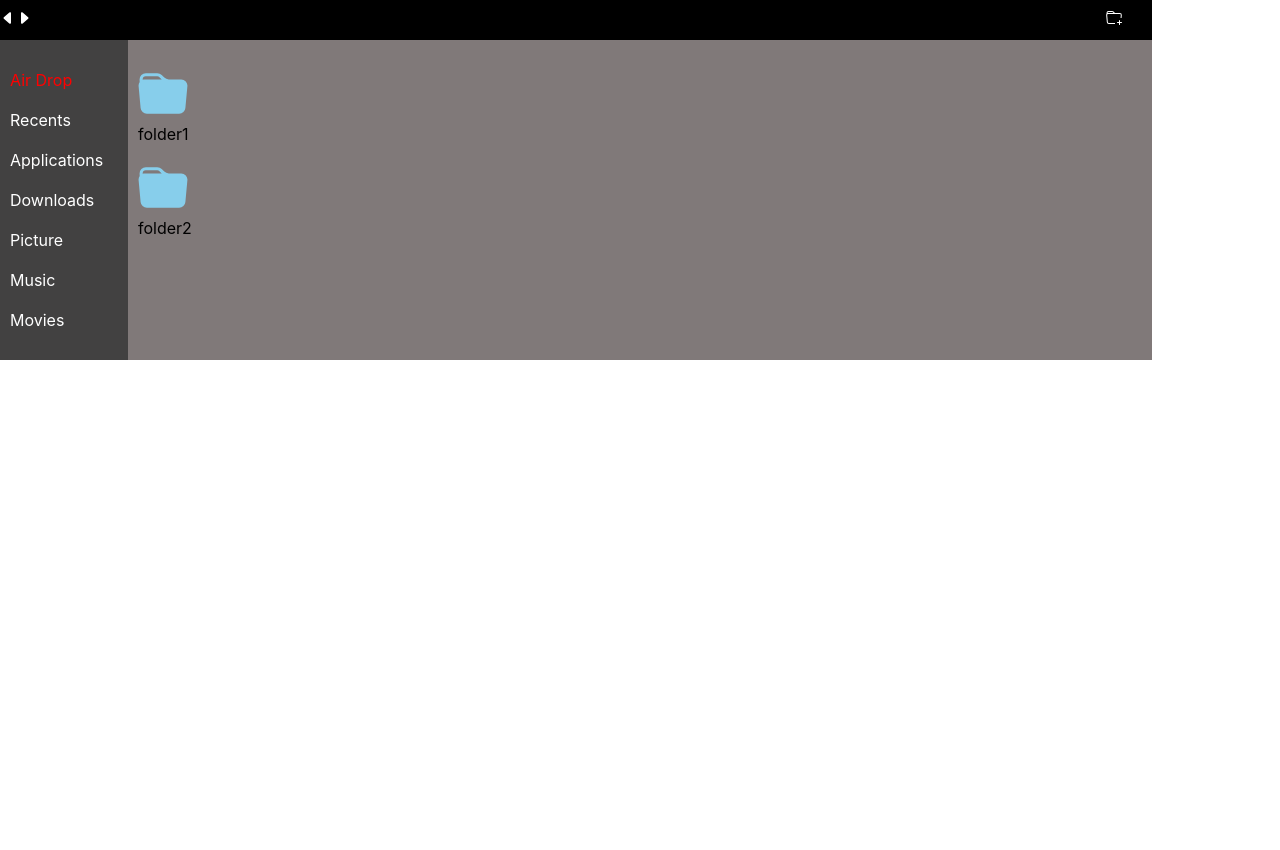
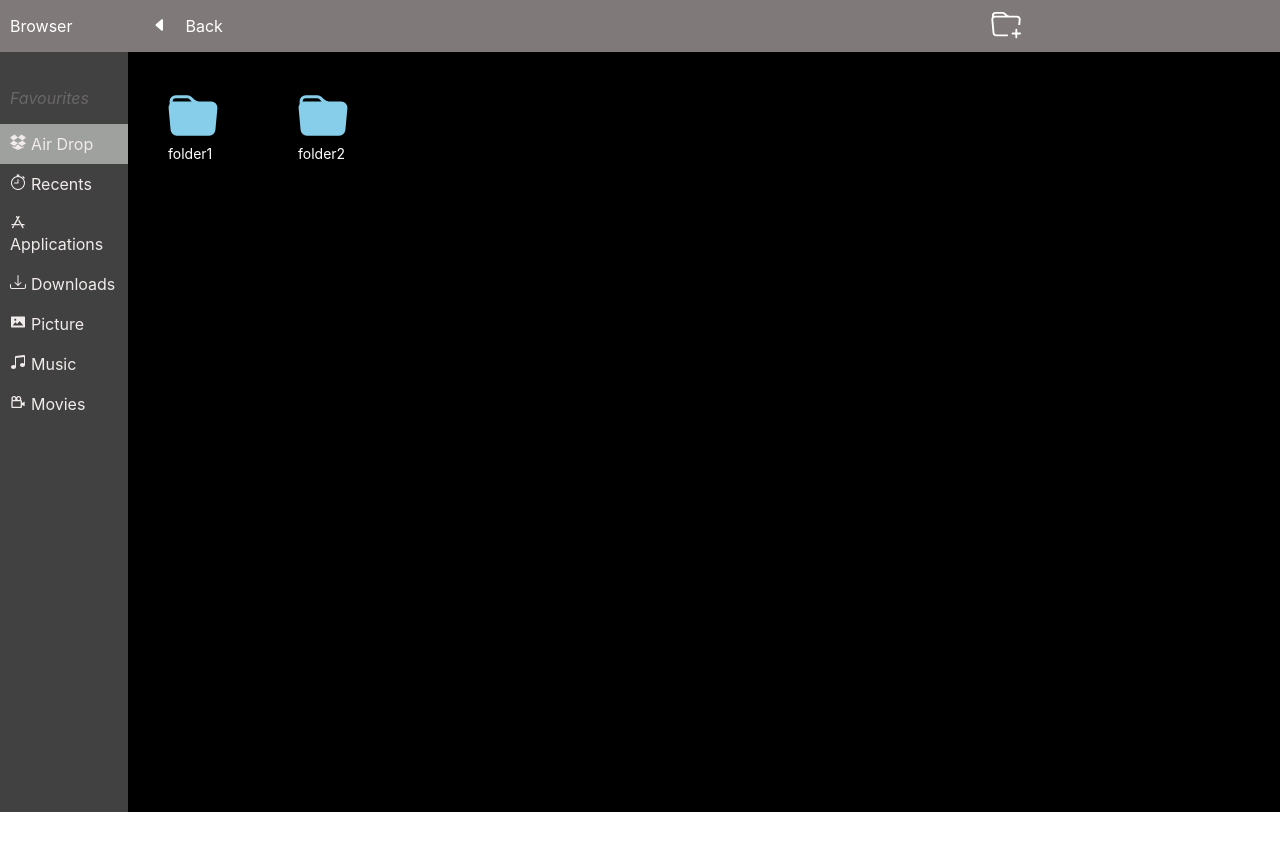
Before and after one commit to aks96/assesment, a React (Create React App) app: page / in a window 1280 px wide. Before the commit the page ends 800 px from the top, so only its background shows below. Built offline with nearby package versions, Linux system fonts and the light colour scheme.

Commit message:
optional functionalities

```diff
--- a/src/App.css
+++ b/src/App.css
@@ -1,11 +1,15 @@
 /* .App {
   text-align: center;
 } */
-
+body > #root > div {
+  height: 100vh;
+}
 .container {
   /* display: flex; */
   justify-content: center;
   align-items: center;
+  height: 100%;
+  width: 100%;
 }
 
 .side {
@@ -13,31 +17,50 @@
   color: white;
   background-color: #424141;
   padding: 20px 0px;
+  height: 90%;
 }
 
+.heading {
+  color: #696767;
+  padding: 0px 5px 0px 10px;
+  font-style: italic;
+}
 .main {
-  width: 80%;
-  background-color: rgb(128, 121, 121);
+  width: 90%;
+  background: black;
   padding: 20px 0px;
+  max-height: 90%;
+  overflow: scroll;
 }
 
 .folders {
   width: 20px;
-  padding: 10px;
+  padding: 20px;
+  color: white;
+  font-size: 14px;
+  align-items: center;
+  float: left;
+  margin-right: 50px;
+  margin-left: 20px;
 }
 
 .row {
   /* padding: 50px; */
   border-radius: 1;
   display: flex;
-  flex-wrap: wrap;
+  /* flex-wrap: wrap; */
   align-content: center;
+  height: 100%;
 }
 
 .sidebar-options {
   padding: 10px;
+  color: #f1ebeb;
 }
 
+.sidebar-options:hover {
+  background: #9ea19e;
+}
 .menu {
   position:fixed;
   width: 150px;
@@ -55,7 +78,25 @@
 }
 
 .navbar {
-  background: black;
-  width: 90%;
-  padding: 10px 0px;
+  background: rgb(128, 121, 121);
+  width: 100%;
+  padding: 0px 0px;
 }
+
+.backButton {
+  color: white;
+  padding: 17px;
+  padding-left: 80px;
+}
+
+.folderIcon {
+  color: white;
+  padding-left: 60%;
+  height: 50px;
+}
+
+.searchIcon {
+  color: white;
+  height: 50px;
+  padding-left: 10%;
+}
--- a/src/App.js
+++ b/src/App.js
@@ -2,7 +2,11 @@ import React, { Component } from 'react';
 import './App.css';
 import Sidebar from './pages/sidebar';
 import Mainbar from './pages/mainbar';
-import { BsFolderFill } from "react-icons/bs";
+import { ImDropbox } from "react-icons/im";
+import { BsStopwatch, BsDownload, BsMusicNoteBeamed } from "react-icons/bs";
+import { GrAppleAppStore } from "react-icons/gr";
+import { AiFillPicture} from "react-icons/ai";
+import { BiCameraMovie } from "react-icons/bi";
 import NavBar from './pages/navbar';
 
 class App extends Component {
@@ -13,6 +17,7 @@ class App extends Component {
       childFolders:[
         {
           name: 'Air Drop',
+          icon: <ImDropbox />,
           childFolders:[
             {
               name: 'folder1',
@@ -31,26 +36,32 @@ class App extends Component {
         },
         {
           name: 'Recents',
+          icon: <BsStopwatch />,
           childFolders:[]
         },
         {
           name: 'Applications',
+          icon: <GrAppleAppStore />,
           childFolders:[]
         },
         {
           name: 'Downloads',
+          icon: <BsDownload />,
           childFolders:[]
         },
         {
           name: 'Picture',
+          icon: <AiFillPicture />,
           childFolders:[]
         },
         {
           name: 'Music',
+          icon: <BsMusicNoteBeamed />,
           childFolders:[]
         },
         {
           name: 'Movies',
+          icon: <BiCameraMovie />,
           childFolders:[]
         }
       ]},
@@ -74,7 +85,7 @@ class App extends Component {
     const {folderStructure, selectedLocation} = this.state;
     return(
       <div className="container">
-        <NavBar></NavBar>
+        <NavBar setLocation={(location)=>{this.setLocation(location)}} selectedLocation={selectedLocation} folderStructure={folderStructure} setFolderStructure={(folderStructure)=>{this.setFolderStructure(folderStructure)}}></NavBar>
         <div className="row">
           <Sidebar selectedLocation={selectedLocation} folderStructure={folderStructure} setLocation={(location)=>{this.setLocation(location)}}/>
           <Mainbar selectedLocation={selectedLocation} folderStructure={folderStructure} setFolderStructure={(folderStructure)=>{this.setFolderStructure(folderStructure)}} setLocation={(location)=>{this.setLocation(location)}}/>
--- /dev/null
+++ b/src/pages/folderName.js
@@ -0,0 +1,38 @@
+const FolderName = (props) => {
+    const {renameModeOn, name, folderStructure, setFolderStructure, selectedLocation, index, setRenameModeOn} = props;
+
+    const rename = (e) => {
+        const locationArr = selectedLocation.split('$');
+        let updatedFolderStructure = {...folderStructure};
+        let targetFolder = updatedFolderStructure;
+        locationArr.map(folderIndex => {
+            targetFolder = targetFolder.childFolders[parseInt(folderIndex)];
+        });
+        console.log(e);
+        targetFolder.childFolders[index].name = e.target.value;
+        setFolderStructure(updatedFolderStructure);
+        setRenameModeOn(-1);
+    }
+
+    const handleKeyDown = (e) => {
+        if(e.key === 'Enter'){
+            rename(e);
+        }
+    }
+
+    return(
+        <div>
+            {renameModeOn===index && (
+                <input
+                    type='text'
+                    defaultValue={name}
+                    onBlur={(e)=>{rename(e)}}
+                    onKeyDown={(e)=>{handleKeyDown(e)}}
+                />
+            )}
+            {renameModeOn!==index && name}
+        </div>
+    )
+}
+
+export default FolderName;
--- a/src/pages/mainbar.js
+++ b/src/pages/mainbar.js
@@ -1,10 +1,12 @@
 import { BsFolderFill } from "react-icons/bs";
 import { useState } from "react";
 import RightClickMenu from "./rightClickMenu";
+import FolderName from "./folderName";
 
 const Mainbar = (props) => {
     const {folderStructure, selectedLocation, setFolderStructure, setLocation} = props;
     const [menuState, setMenuState] = useState({isOpen: false, x: 0, y: 0, selectedFolder: null});
+    const [renameModeOn, setRenameModeOn] = useState(-1);
     const locationArr = selectedLocation.split('$');
     let targetFolder = folderStructure;
     locationArr.map(folderIndex => {
@@ -34,11 +36,11 @@ const Mainbar = (props) => {
                 return(
                     <div className="folders" onContextMenu={(e)=>onRightClick(e, `${selectedLocation}$${index}`)} onDoubleClick={(e)=>{openFolder(e, index)}}>
                         <BsFolderFill size='50px' color='skyblue'></BsFolderFill>
-                        {folder.name}
+                        <FolderName renameModeOn={renameModeOn} name={folder.name} folderStructure={folderStructure} setFolderStructure={setFolderStructure} selectedLocation={selectedLocation} index={index} setRenameModeOn={(isOn)=>{setRenameModeOn(isOn)}}/>
                     </div>
                 )
             })}
-            {menuState.isOpen && <RightClickMenu xCoordinate={menuState.x} yCoordinate={menuState.y} selectedFolder={menuState.selectedFolder} setFolderStructure={setFolderStructure} folderStructure={folderStructure} selectedLocation={selectedLocation}/>}
+            {menuState.isOpen && <RightClickMenu xCoordinate={menuState.x} yCoordinate={menuState.y} selectedFolder={menuState.selectedFolder} setFolderStructure={setFolderStructure} folderStructure={folderStructure} selectedLocation={selectedLocation} setRenameModeOn={(isOn)=>{setRenameModeOn(isOn)}}/>}
         </div>
     )
 }
--- a/src/pages/navbar.js
+++ b/src/pages/navbar.js
@@ -1,11 +1,37 @@
-import { BsFillCaretLeftFill,BsFillCaretRightFill, BsFolderPlus } from "react-icons/bs";
+import { BsFillCaretLeftFill,BsFillCaretRightFill, BsFolderPlus, BsSearch } from "react-icons/bs";
 
-const NavBar = () => {
+const NavBar = (props) => {
+    const {folderStructure,setFolderStructure,selectedLocation} = props;
+    const locationArr = selectedLocation.split('$');
+    let updatedFolderStructure = {...folderStructure};
+    let targetFolder = updatedFolderStructure;
+    locationArr.map(folderIndex => {
+        targetFolder = targetFolder.childFolders[parseInt(folderIndex)];
+    });
+
+    const goToPrevPage = () => {
+        const {selectedLocation, setLocation} = props;
+        let locationArr = selectedLocation.split('$');
+        if(locationArr.length>1){
+            locationArr.splice(locationArr.length-1,1);
+            setLocation(locationArr.join('$'));
+        }
+    }
+    const createNewFolder = () => {
+        targetFolder.childFolders.push({
+            name: 'New Folder',
+            childFolders: []
+        });
+        setFolderStructure(updatedFolderStructure);
+    }
     return(
         <div className="navbar">
-            <BsFillCaretLeftFill color="white"></BsFillCaretLeftFill>
-            <BsFillCaretRightFill color="white"></BsFillCaretRightFill>
-            <BsFolderPlus color="white" style={{float: "right", paddingRight: "30px"}}></BsFolderPlus>
+            <div className="row">
+                <p style={{color:"white", paddingLeft:"10px"}}>Browser</p>
+                <BsFillCaretLeftFill className="backButton" onClick={goToPrevPage}></BsFillCaretLeftFill>
+                <p style={{color:"white"}}>Back</p>
+                <BsFolderPlus size="30px" className="folderIcon" onClick={createNewFolder}></BsFolderPlus>
+            </div>
         </div>
     )
 }
--- a/src/pages/rightClickMenu.js
+++ b/src/pages/rightClickMenu.js
@@ -1,5 +1,5 @@
 const RightClickMenu = (props) => {
-    const {xCoordinate, yCoordinate, folderStructure, selectedLocation, setFolderStructure, selectedFolder} = props;
+    const {xCoordinate, yCoordinate, folderStructure, selectedLocation, setFolderStructure, selectedFolder, setRenameModeOn} = props;
     const locationArr = selectedLocation.split('$');
     const childFolderIndex = selectedFolder && parseInt(selectedFolder.split('$')[locationArr.length]);
     let updatedFolderStructure = {...folderStructure};
@@ -36,7 +36,7 @@ const RightClickMenu = (props) => {
                 <div>
                     <div className="item" onClick={()=>{deleteFolder()}}>Delete Folder</div>
                     <div className="item" onClick={()=>{copyFolder()}}>Copy Folder</div>
-                    <div className="item">Rename Folder</div>
+                    <div className="item" onClick={()=>setRenameModeOn(childFolderIndex)}>Rename Folder</div>
                 </div>
             )}
         </div>
--- a/src/pages/sidebar.js
+++ b/src/pages/sidebar.js
@@ -1,3 +1,4 @@
+import { DiDropBox } from "react-icons/di";
 
 const Sidebar = (props) => {
     const {folderStructure, selectedLocation, setLocation} = props;
@@ -6,9 +7,11 @@ const Sidebar = (props) => {
 
     return(
         <div className="side">
+            <p className="heading">Favourites</p>
             {folderStructure.childFolders.map((folder,index) => {
                 return(
-                    <div className="sidebar-options" style={index===sideBarSelection ? {color:'red'} : {}} onClick={() => setLocation(index.toString())}>
+                    <div className="sidebar-options" style={index===sideBarSelection ? {background:'#9ea19e'} : {}} onClick={() => setLocation(index.toString())}>
+                        <span style={{paddingRight: "5px"}}>{folder.icon}</span>
                         {folder.name}
                     </div>
                 )
```
